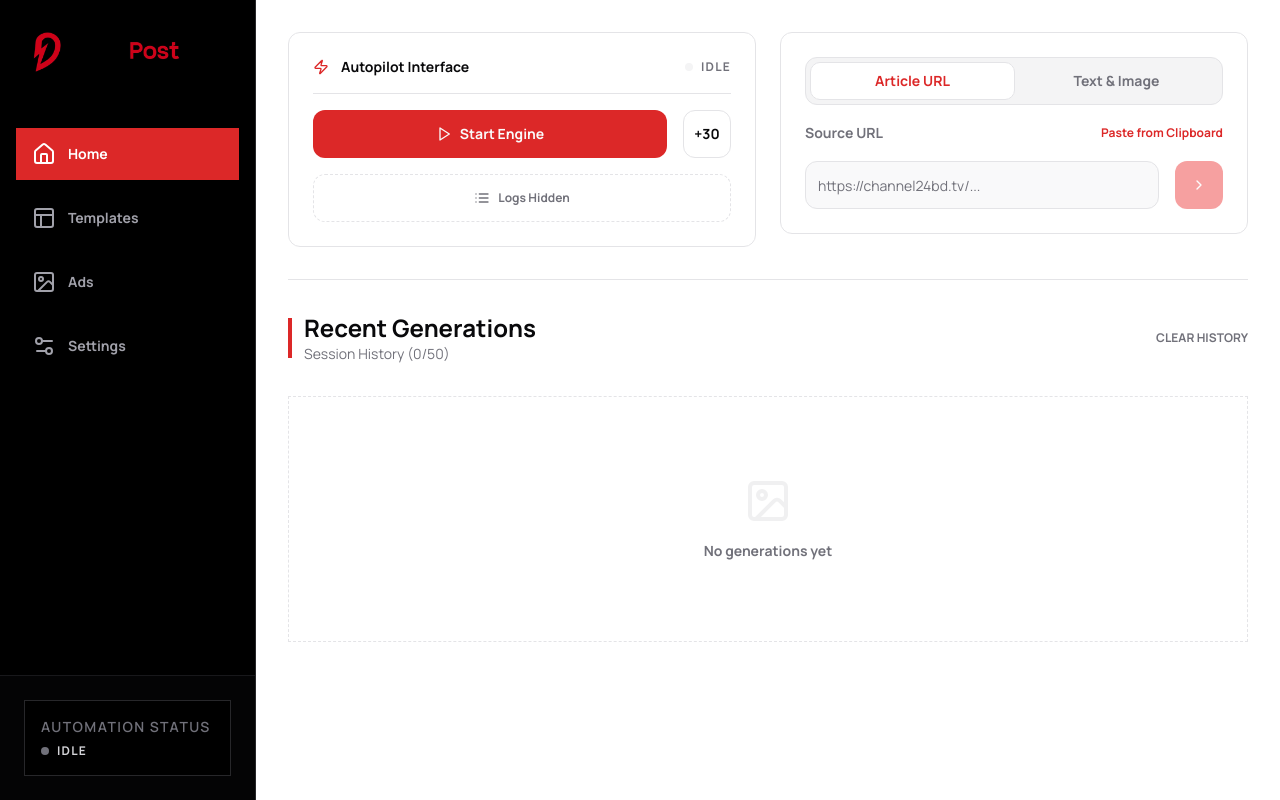
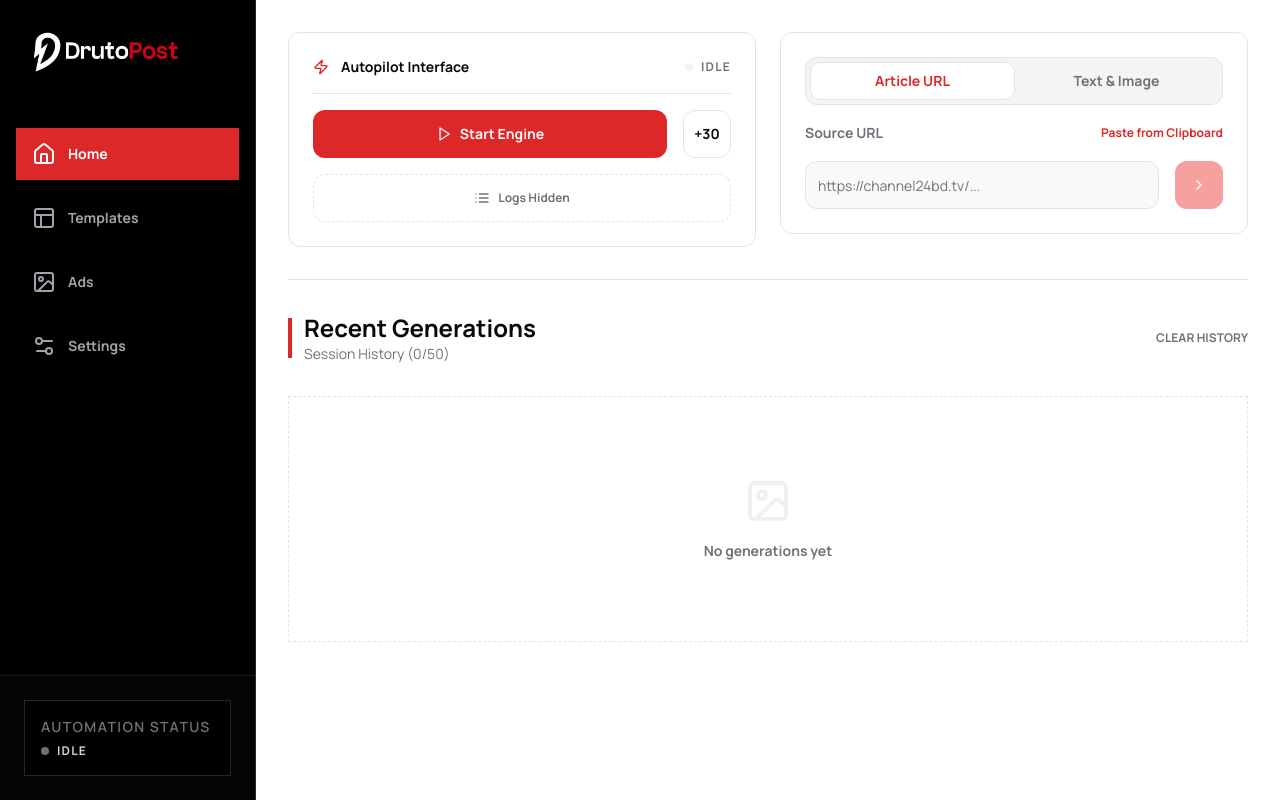
Before and after one commit to DrutoPost/drutopost.github.io, a React (Vite) app: page / in a window 1280 px wide. Built offline with nearby package versions, Linux system fonts and the light colour scheme; a web font is replaced by a local one.

Commit message:
Update app branding, logo to darklogo, info metadata, docs and clean assets
Co-authored-by: DrutoPost <336361867+DrutoPost@users.noreply.github.com>

```diff
--- a/public/sw.js
+++ b/public/sw.js
@@ -7,7 +7,7 @@ const ASSETS = [
   '/icon-192.png',
   '/icon-512.png',
   '/logo.png',
-  '/whitelogo.png',
+  '/darklogo.png',
   '/Template BG 2.jpg',
   '/Template Fg.png',
   '/Def.png',
--- a/src/components/Sidebar.tsx
+++ b/src/components/Sidebar.tsx
@@ -40,7 +40,7 @@ const Sidebar: React.FC<SidebarProps> = ({ currentPage, onPageChange }) => {
       {/* Mobile Header - Always Black as requested */}
       <div className="lg:hidden fixed top-0 left-0 right-0 h-20 bg-black border-b border-zinc-800 flex items-center justify-between px-6 z-50">
         <div className="flex items-center">
-          <img src="/whitelogo.png" alt="Drutopost" className="h-10 w-auto object-contain" />
+          <img src="/darklogo.png" alt="Drutopost" className="h-10 w-auto object-contain" />
         </div>
         <Button variant="ghost" size="icon" onClick={() => setIsOpen(!isOpen)} className="text-white hover:bg-white/10">
           {isOpen ? <X className="w-7 h-7" /> : <Menu className="w-7 h-7" />}
@@ -61,8 +61,8 @@ const Sidebar: React.FC<SidebarProps> = ({ currentPage, onPageChange }) => {
         isOpen ? "translate-x-0" : "-translate-x-full"
       )}>
         <div className="p-8 hidden lg:flex items-center justify-center xl:justify-start">
-          <img src="/whitelogo.png" alt="Drutopost" className="h-10 w-auto object-contain lg:hidden xl:block" />
-          <img src="/whitelogo.png" alt="Drutopost" className="h-8 w-auto object-contain hidden lg:block xl:hidden" />
+          <img src="/darklogo.png" alt="Drutopost" className="h-10 w-auto object-contain lg:hidden xl:block" />
+          <img src="/darklogo.png" alt="Drutopost" className="h-8 w-auto object-contain hidden lg:block xl:hidden" />
         </div>
 
         <nav className="flex-1 px-4 space-y-3 mt-24 lg:mt-6">
--- a/src/pages/QuickDownload.tsx
+++ b/src/pages/QuickDownload.tsx
@@ -111,7 +111,7 @@ const QuickDownload: React.FC<QuickDownloadProps> = ({ contentId }) => {
       <div className="w-full max-w-md space-y-8 bg-card/50 backdrop-blur-xl p-8 rounded-3xl border border-border shadow-2xl text-center">
         <div className="flex flex-col items-center space-y-6">
           <div className="p-4 bg-black rounded-2xl flex items-center justify-center">
-            <img src="/whitelogo.png" alt="Drutopost" className="h-10 w-auto object-contain" />
+            <img src="/darklogo.png" alt="Drutopost" className="h-10 w-auto object-contain" />
           </div>
 
           <div className="space-y-4">
```
Also changed, not shown: public/darklogo.png (added), public/whitelogo.png (deleted).
